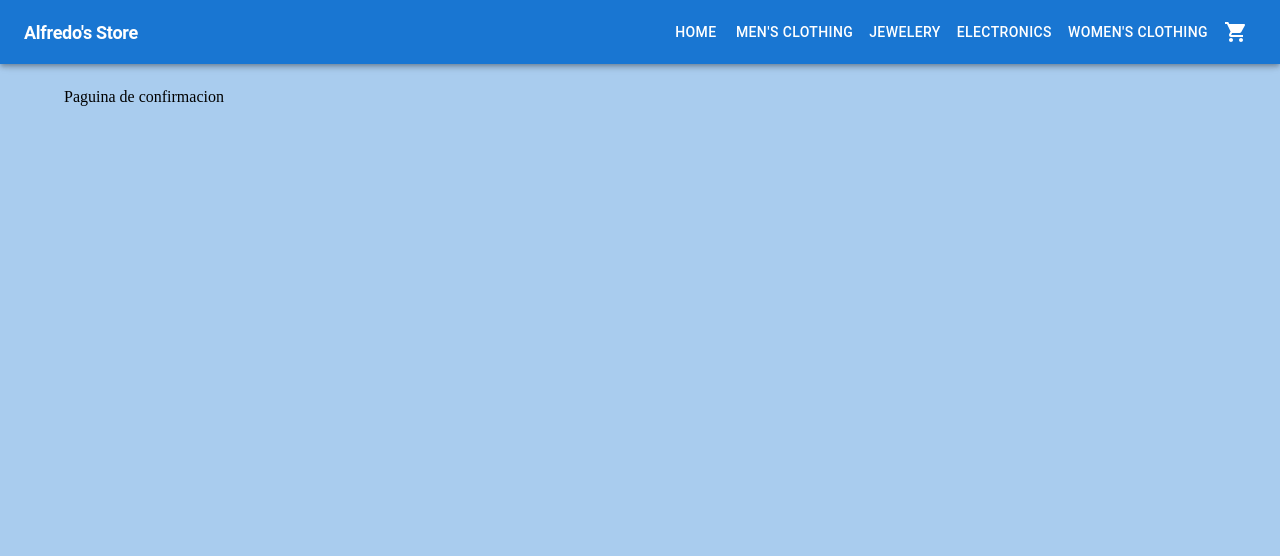
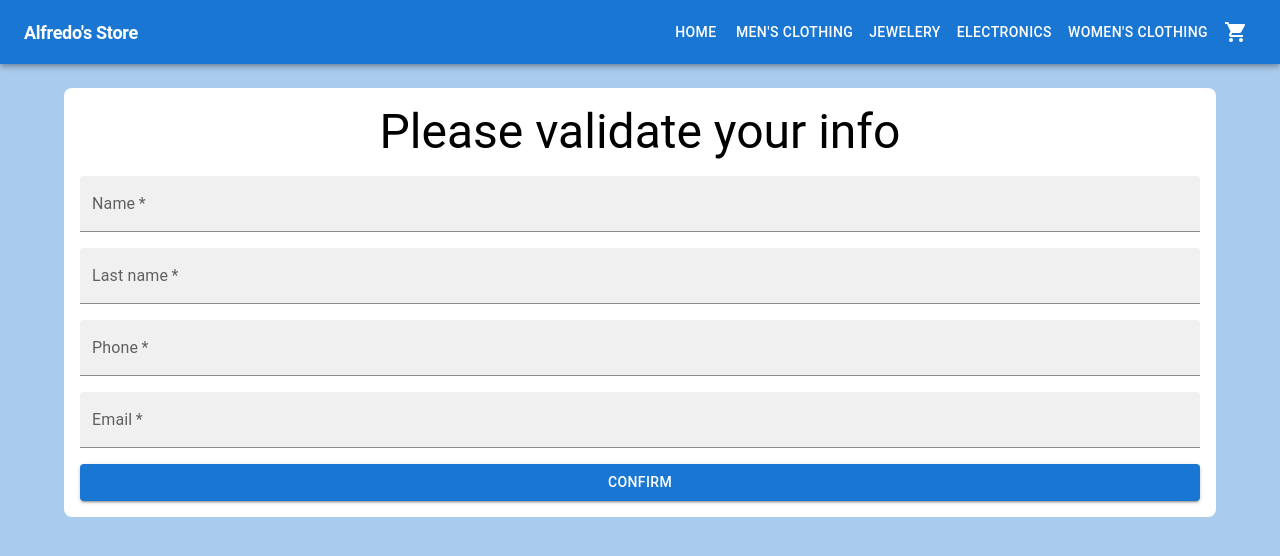
Before and after one commit to AlfredoMc95/PreEntrega1AlfredoMartinez, a React (Vite) app: page /confirmBuy in a window 1280 px wide. Shown: the top 556 px of the page. Built offline with nearby package versions, Linux system fonts and the light colour scheme.

Commit message:
form falta funcionalidad

```diff
--- a/src/pages/ConfirmBuyPage.jsx
+++ b/src/pages/ConfirmBuyPage.jsx
@@ -1,9 +1,63 @@
-import { Container } from "@mui/material";
+import { Box, Button, Container, TextField, Typography } from "@mui/material";
 
 const ConfirmBuyPage = () => {
+  const handleSubmit = (e) => {
+    e.preventDefault();
+    console.log("entro");
+  };
   return (
     <>
-      <Container sx={{ py: 10 }}>Paguina de confirmacion</Container>
+      <Container sx={{ py: 10 }}>
+        <Box
+          component="form"
+          onSubmit={handleSubmit}
+          sx={{
+            textAlign: "center",
+            background: "white",
+            borderRadius: 2,
+            p: 2,
+            display: "flex",
+            justifyContent: "center",
+            flexFlow: "column",
+            gap: 2,
+          }}
+        >
+          <Typography variant="h3" component="div">
+            Please validate your info
+          </Typography>
+          <TextField
+            id="name"
+            label="Name"
+            type="text"
+            required
+            variant="filled"
+          />
+          <TextField
+            id="lastName"
+            label="Last name"
+            type="text"
+            required
+            variant="filled"
+          />
+          <TextField
+            id="phone"
+            label="Phone"
+            required
+            type="text"
+            variant="filled"
+          />
+          <TextField
+            id="email"
+            label="Email"
+            required
+            type="email"
+            variant="filled"
+          />
+          <Button type="submit" variant="contained">
+            Confirm
+          </Button>
+        </Box>
+      </Container>
     </>
   );
 };
```
